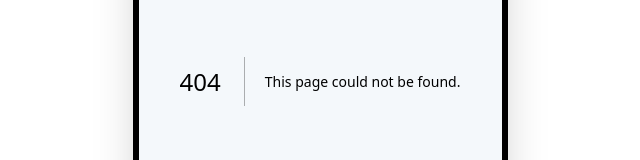
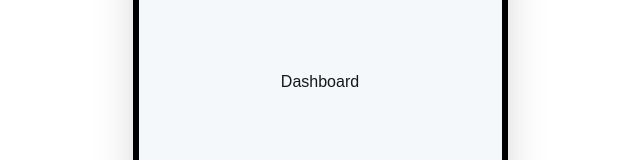
Before and after one commit to Mahin-GitHub/wb-software, a Next.js app: page /webuser/dashboard in a window 1280 px wide. Before the commit this address had no page. Shown: the part 301-461 px from the top of the page, without its empty margins (320-960 px from the left). Built offline with nearby package versions, Linux system fonts and the light colour scheme.

Commit message:
dashboard add

```diff
--- a/src/Components/Navbar/Navbar.jsx
+++ b/src/Components/Navbar/Navbar.jsx
@@ -42,10 +42,9 @@ const Navbar = ({ children }) => {
 
     ];
 
-
-
     return (
         <div className='flex justify-center items-center  '>
+
             <div className=' my-[50px] mx-auto '>
                 <div className='w-[375px] h-[665px] border-6 shadow-2xl   border-black rounded-3xl   relative bg-[#F4F8FB] flex flex-col justify-center items-center'>
 
--- /dev/null
+++ b/src/app/webuser/dashboard/page.jsx
@@ -0,0 +1,9 @@
+import React from 'react'
+
+const Dashboard = () => {
+  return (
+    <div>Dashboard</div>
+  )
+}
+
+export default Dashboard
--- a/src/app/webuser/login/page.jsx
+++ b/src/app/webuser/login/page.jsx
@@ -34,9 +34,11 @@ export default function LoginForm() {
       </div>
 
       {/* Login Button */}
-      <button className="w-full bg-orange-500 hover:bg-orange-600 text-white font-bold py-2 rounded mb-4 cursor-pointer">
-        Login
-      </button>
+      <Link href={"/webuser/dashboard"}>
+        <button className="w-full bg-orange-500 hover:bg-orange-600 text-white font-bold py-2 rounded mb-4 cursor-pointer">
+          Login
+        </button>
+      </Link>
 
       {/* Register Link */}
       <p className="text-center text-sm">
```
